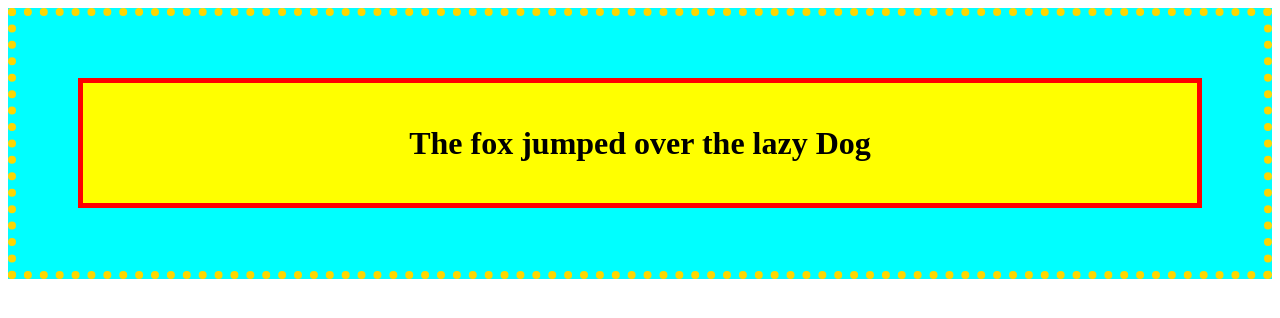
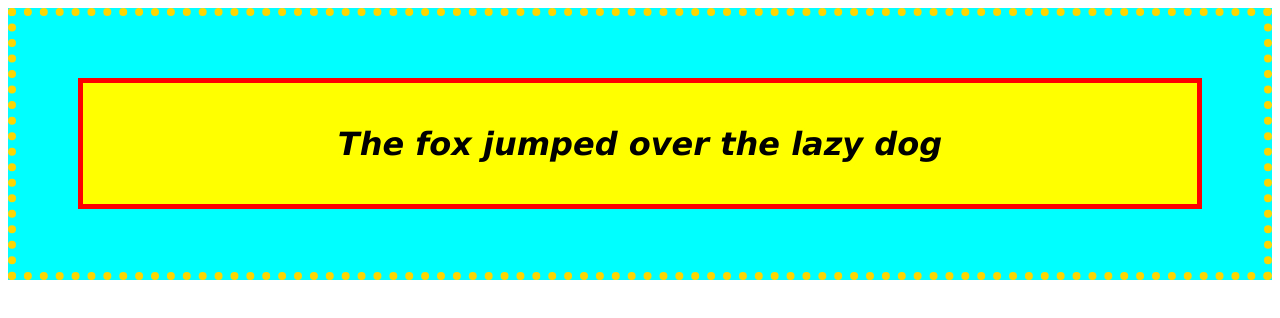
Before and after one commit to joanitaawinjo/First-part-repository, a plain HTML site: page index.html in a window 1280 px wide. Drawn offline with Linux system fonts and the light colour scheme.

Commit message:
changed and italicized font

```diff
--- a/index.html
+++ b/index.html
@@ -9,7 +9,7 @@
 <body>
     <div class="container">
         <div class="inner-container">
-            <h1>The fox jumped over the lazy Dog</h1>
+            <h1><i>The fox jumped over the lazy dog</i></h1>
         </div>
     </div>
 
--- a/style.css
+++ b/style.css
@@ -8,4 +8,5 @@
     margin: 5%;
     text-align: center;
     background-color:yellow;
+    font-family:'Lucida Sans', 'Lucida Sans Regular', 'Lucida Grande', 'Lucida Sans Unicode', Geneva, Verdana, sans-serif;
 }
```
